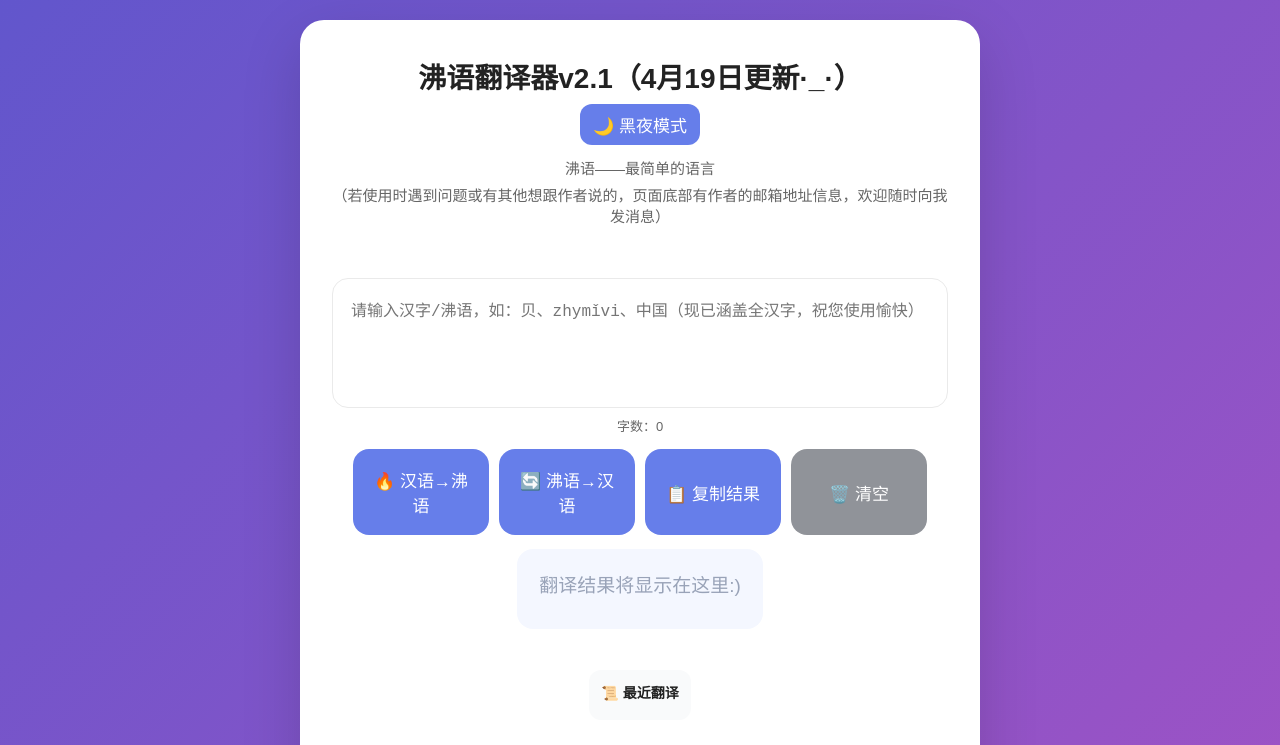
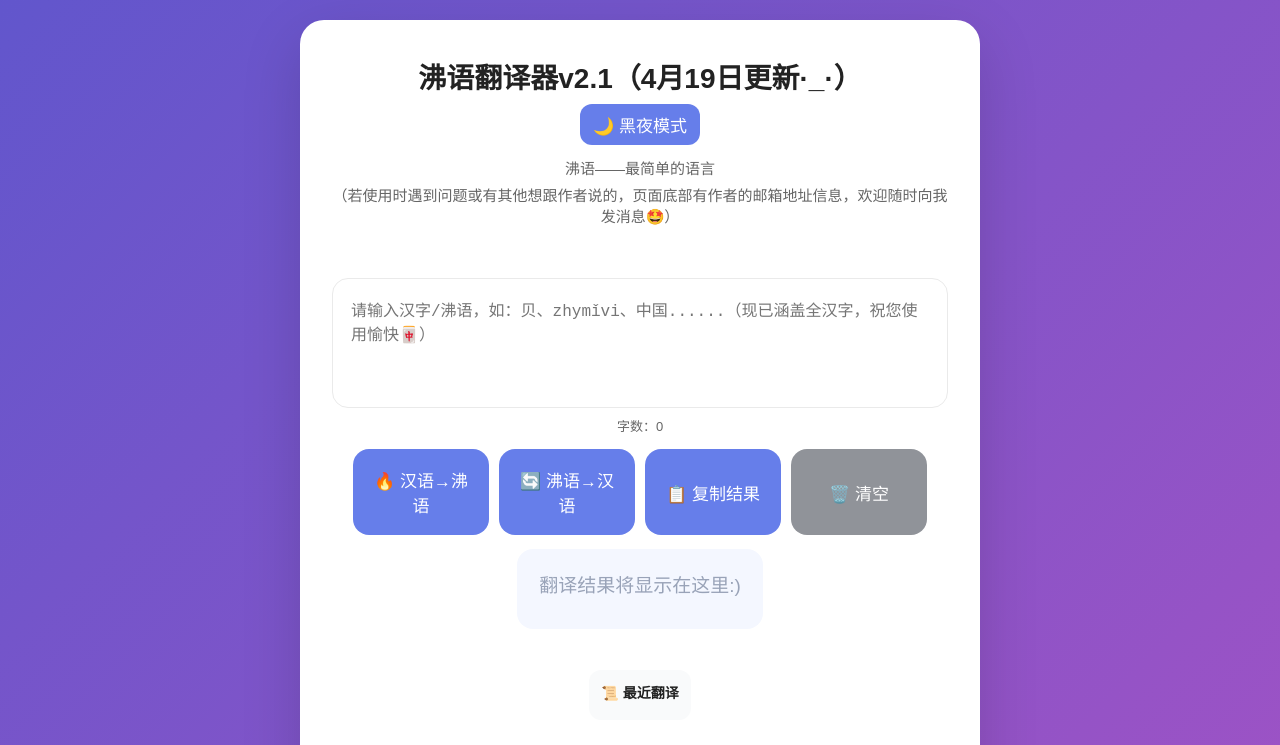
Before and after one commit to Phh-create/feiyu, a plain HTML site: page index.html in a window 1280 px wide. Shown: the top 745 px of the page. Drawn offline with Linux system fonts and the light colour scheme.

```diff
--- a/index.html
+++ b/index.html
@@ -127,11 +127,11 @@
     <div class="title">沸语翻译器v2.1（4月19日更新·_·）</div>
     <button class="dark-btn" id="darkBtn">🌙 黑夜模式</button> <!-- 移到标题下方 -->
     <div class="subtitle">沸语——最简单的语言
-      <div class="subtitle">（若使用时遇到问题或有其他想跟作者说的，页面底部有作者的邮箱地址信息，欢迎随时向我发消息）
+      <div class="subtitle">（若使用时遇到问题或有其他想跟作者说的，页面底部有作者的邮箱地址信息，欢迎随时向我发消息🤩）
     </div>
   </div>
 
-  <textarea id="input" placeholder="请输入汉字/沸语，如：贝、zhymǐvi、中国（现已涵盖全汉字，祝您使用愉快）"></textarea>
+  <textarea id="input" placeholder="请输入汉字/沸语，如：贝、zhymǐvi、中国......（现已涵盖全汉字，祝您使用愉快🀄）"></textarea>
   <div class="info-bar">
     <div id="wordCount">字数：0</div>
   </div>
```
